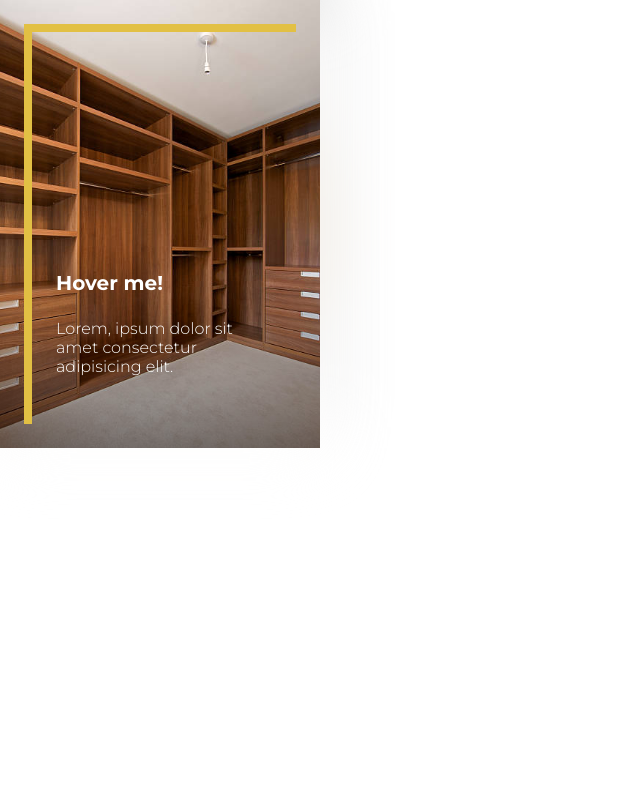
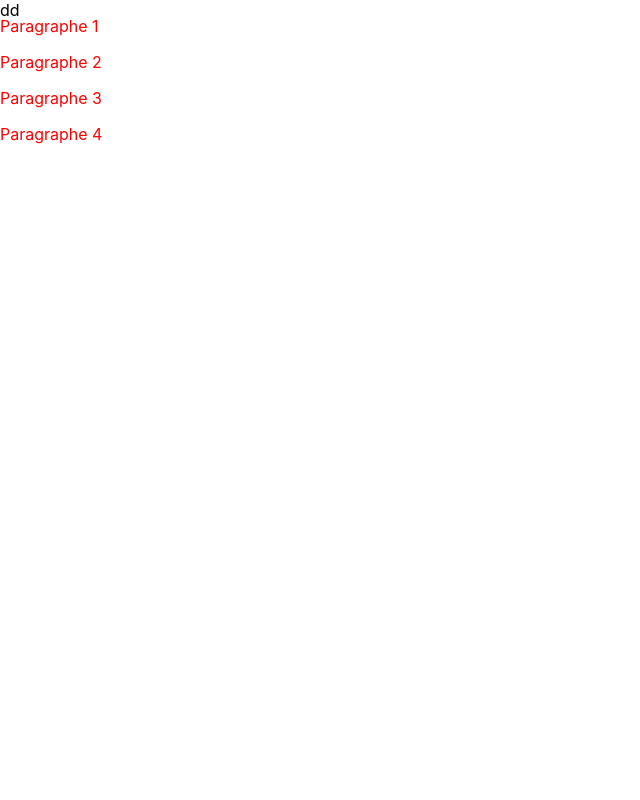
Before and after one commit to Ravaka15/Kotrana_animation, a React (Create React App) app: page / in a window 1280 px wide. Shown: the top 800 px of the page, without its empty margins (0-640 px from the left). Built offline with nearby package versions, Linux system fonts and the light colour scheme; a web font is replaced by a local one.

Commit message:
changement couleur texte menu

```diff
--- a/src/App.tsx
+++ b/src/App.tsx
@@ -1,31 +1,235 @@
-// import React from 'react';
-// import Index from './pages/movies/Index';
-// import "./App.css"
-// import Navbar from './pages/lyaout/Navbar/Navbar';
-// import Home from './pages/accueil/Home';
-// import Animation from './pages/animation/Animation';
+// // import React from 'react';
+// // import Index from './pages/movies/Index';
+// // import "./App.css"
+// // import Navbar from './pages/lyaout/Navbar/Navbar';
+// // import Home from './pages/accueil/Home';
+// // import Animation from './pages/animation/Animation';
 
-// function App() {
+// // function App() {
+// //   return (
+// //     <div className='App'>
+// //       <Navbar/>
+// //       <div className='container'>
+// //         <Home/>
+// //         <Index />
+// //         <Animation/>
+// //       </div>
+// //     </div>
+// //   );
+// // }
+
+// // export default App;
+// // import React from 'react';
+// // import "./App.css";
+// // import Hooks from './pages/hooks/Hooks';
+// // function App()  {
+// //   return (
+// //     <div className='App'>
+// //       <Hooks/>
+// //     </div>
+// //   );
+// // };
+
+// // export default App;
+
+// // import React, { useEffect, useRef } from 'react';
+
+// // const App: React.FC = () => {
+// //   const containerRef = document.getElementById("menu");
+// //   const yellowDivRef = useRef<HTMLDivElement | null>(null);
+
+// //   useEffect(() => {
+// //     const container = containerRef.current;
+// //     const yellowDiv = yellowDivRef.current;
+
+// //     if (!container || !yellowDiv) return;
+
+// //     const handleScroll = () => {
+// //       const rectContainer = container.getBoundingClientRect();
+// //       const rectYellowDiv = yellowDiv.getBoundingClientRect();
+
+// //       for (let i = 1; i <= 4; i++) {
+// //         const paragraph = document.getElementById(`paragraphe${i}`);
+
+// //         if (!paragraph) continue;
+
+// //         const rectParagraph = paragraph.getBoundingClientRect();
+
+// //         if (
+// //           rectParagraph.bottom <= rectYellowDiv.bottom &&
+// //           rectParagraph.top >= rectYellowDiv.top
+// //         ) {
+// //           paragraph.style.color = 'red';
+// //         } else {
+// //           paragraph.style.color = 'blue';
+// //         }
+// //       }
+// //     };
+
+// //     window.addEventListener('scroll', handleScroll);
+
+// //     return () => {
+// //       window.removeEventListener('scroll', handleScroll);
+// //     };
+// //   }, []);
+
+// //   return (
+// //     <div>
+// //       <div ref={containerRef} id="menu" style={{ height: '200px', position: 'fixed', backgroundColor:"red" }}>
+// //         <p className="paragraphe" id="paragraphe1">
+// //           Paragraphe 1
+// //         </p>
+// //         <p className="paragraphe" id="paragraphe2">
+// //           Paragraphe 2
+// //         </p>
+// //         <p className="paragraphe" id="paragraphe3">
+// //           Paragraphe 3
+// //         </p>
+// //         <p className="paragraphe" id="paragraphe4">
+// //           Paragraphe 4
+// //         </p>
+// //       </div>
+// //       <div style={{ height: '1000px', backgroundColor: 'black' }}>dd</div>
+// //       <div style={{ height: '1000px', backgroundColor: 'white' }}>dd</div>
+// //       <div ref={yellowDivRef} style={{ height: '1000px', backgroundColor: 'yellow' }}>
+// //         dd
+// //       </div>
+// //     </div>
+// //   );
+// // };
+
+// // export default App;
+
+
+// import React, { useEffect } from 'react';
+
+// const App: React.FC = () => {
+//   useEffect(() => {
+//     const handleScroll = () => {
+//       const container = document.getElementById('container');
+//       const blueDiv = document.getElementById('blueDiv');
+
+//       if (!container || !blueDiv) return;
+
+//       const rectContainer = container.getBoundingClientRect();
+//       const rectBlueDiv = blueDiv.getBoundingClientRect();
+
+//       for (let i = 1; i <= 4; i++) {
+//         const paragraph = document.getElementById(`paragraphe${i}`);
+
+//         if (!paragraph) continue;
+
+//         const rectParagraph = paragraph.getBoundingClientRect();
+
+//         if (
+//           rectParagraph.bottom <= rectBlueDiv.bottom &&
+//           rectParagraph.top >= rectBlueDiv.top
+//         ) {
+//           paragraph.style.color = 'white';
+//         } else {
+//           paragraph.style.color = 'red';
+//         }
+//       }
+//     };
+
+//     window.addEventListener('scroll', handleScroll);
+
+//     return () => {
+//       window.removeEventListener('scroll', handleScroll);
+//     };
+//   }, []);
+
 //   return (
-//     <div className='App'>
-//       <Navbar/>
-//       <div className='container'>
-//         <Home/>
-//         <Index />
-//         <Animation/>
+//     <div>
+//       <div id="container" style={{ height: '200px', position: 'fixed' }}>
+//         <p className="paragraphe" id="paragraphe1">
+//           Paragraphe 1
+//         </p>
+//         <p className="paragraphe" id="paragraphe2">
+//           Paragraphe 2
+//         </p>
+//         <p className="paragraphe" id="paragraphe3">
+//           Paragraphe 3
+//         </p>
+//         <p className="paragraphe" id="paragraphe4">
+//           Paragraphe 4
+//         </p>
+//       </div>
+//       <div id="blueDivone" style={{ height: '1000px', backgroundColor: 'blue' }}>dd</div>
+//       <div style={{ height: '1000px', backgroundColor: 'white' }}>dd</div>
+//       <div id="blueDivtwo" style={{ height: '1000px', backgroundColor: 'blue' }}>
+//         dd
 //       </div>
 //     </div>
 //   );
-// }
+// };
 
 // export default App;
-import React from 'react';
-import "./App.css";
-import Image from './pages/image/Image';
-function App()  {
+
+
+import React, { useEffect } from 'react';
+
+const App: React.FC = () => {
+  useEffect(() => {
+    const handleScroll = () => {
+      const container = document.getElementById('container');
+      const blueDivOne = document.getElementById('blueDivone');
+      const blueDivTwo = document.getElementById('blueDivtwo');
+
+      if (!container || !blueDivOne || !blueDivTwo) return;
+
+      const rectContainer = container.getBoundingClientRect();
+      const rectBlueDivOne = blueDivOne.getBoundingClientRect();
+      const rectBlueDivTwo = blueDivTwo.getBoundingClientRect();
+
+      for (let i = 1; i <= 4; i++) {
+        const paragraph = document.getElementById(`paragraphe${i}`);
+
+        if (!paragraph) continue;
+
+        const rectParagraph = paragraph.getBoundingClientRect();
+
+        if (
+          (rectParagraph.bottom <= rectBlueDivOne.bottom && rectParagraph.top >= rectBlueDivOne.top) ||
+          (rectParagraph.bottom <= rectBlueDivTwo.bottom && rectParagraph.top >= rectBlueDivTwo.top)
+        ) {
+          paragraph.style.color = 'white';
+        } else {
+          paragraph.style.color = 'red';
+        }
+      }
+    };
+
+    window.addEventListener('scroll', handleScroll);
+
+    return () => {
+      window.removeEventListener('scroll', handleScroll);
+    };
+  }, []);
+
   return (
-    <div className='App'>
-      <Image/>
+    <div>
+      <div id="container" style={{ height: '200px', position: 'fixed' }}>
+        <p className="paragraphe" id="paragraphe1">
+          Paragraphe 1
+        </p>
+        <p className="paragraphe" id="paragraphe2">
+          Paragraphe 2
+        </p>
+        <p className="paragraphe" id="paragraphe3">
+          Paragraphe 3
+        </p>
+        <p className="paragraphe" id="paragraphe4">
+          Paragraphe 4
+        </p>
+      </div>
+      <div style={{ height: '1000px', backgroundColor: 'white' }}>dd</div>
+      <div id="blueDivone" style={{ height: '1000px', backgroundColor: 'blue' }}>dd</div>
+      <div style={{ height: '1000px', backgroundColor: 'white' }}>dd</div>
+      <div id="blueDivtwo" style={{ height: '1000px', backgroundColor: 'blue' }}>
+        dd
+      </div>
+      <div style={{ height: '1000px', backgroundColor: 'white' }}>dd</div>
     </div>
   );
 };
--- /dev/null
+++ b/src/pages/hooks/Hooks.tsx
@@ -0,0 +1,75 @@
+
+// USE EFFECT
+
+// import React, { useEffect, useState } from 'react';
+
+// const Hooks: React.FC= () => {
+//     const [test,setTest] = useState(0);
+
+//     const handleClick = () => {
+//         setTest(test+1)
+//     }
+//     useEffect(() => {
+//     document.title = `ity ${test}`
+//     }, [test]);
+//     return (
+//         <div>
+//             <button onClick={handleClick}>Ovao</button>
+//            <h1>{test}</h1>
+//         </div>
+//     );
+// };
+
+// export default Hooks;
+
+// const { useState, useContext, createContext } = React
+
+// const testContext = createContext();
+
+// const NameModifier = () => {
+//   const { name, updateName } = useContext(testContext);
+//   return (
+//     <>
+//       <label>Enter a name: </label>
+//       <input type="text" value={name} onChange={updateName}/>
+//     </>
+//   )
+// };
+
+// const NamePrinter = () => {
+//   const { name } = useContext(testContext);
+//   return <div className="result">My name is {name}</div>
+// };
+
+// const App = () => {
+//   const { Provider } = testContext;
+//   const [name, setName] = useState("Milu");
+
+//   const updateName = e => setName(e.target.value);
+
+//   return (
+//     <section className="box">
+//       <Provider value={{ name, updateName }}>
+//         <NameModifier />
+//         <NamePrinter />
+//       </Provider>
+//     </section>
+
+//   );
+// };
+
+/////////////////////////////////////////////////
+import React from 'react';
+
+
+
+const Hooks: React.FC = () => {
+
+    return (
+        <div>
+
+        </div>
+    );
+};
+
+export default Hooks;
```
